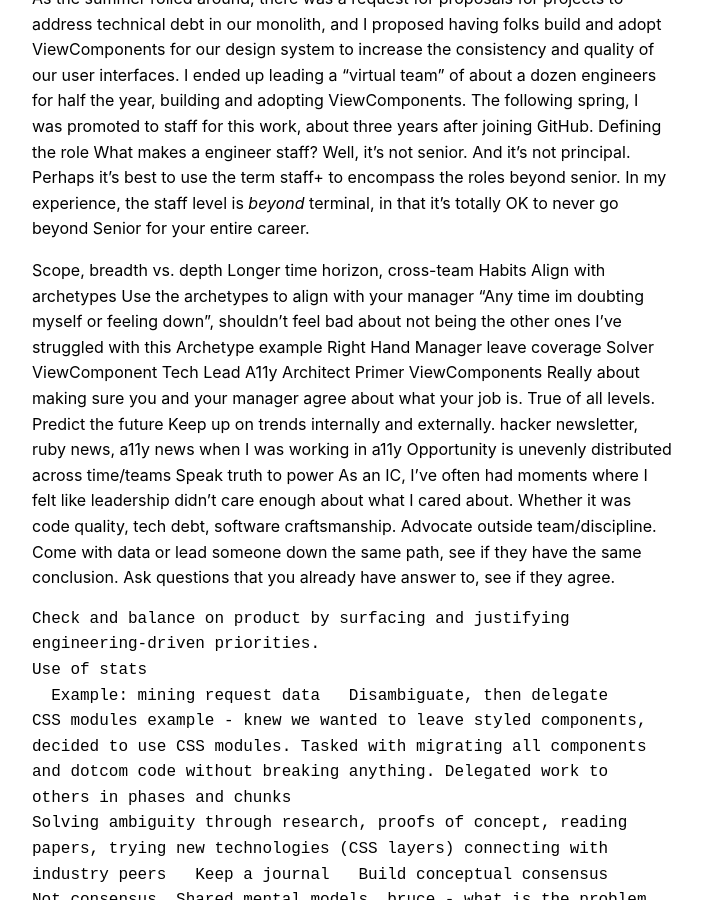
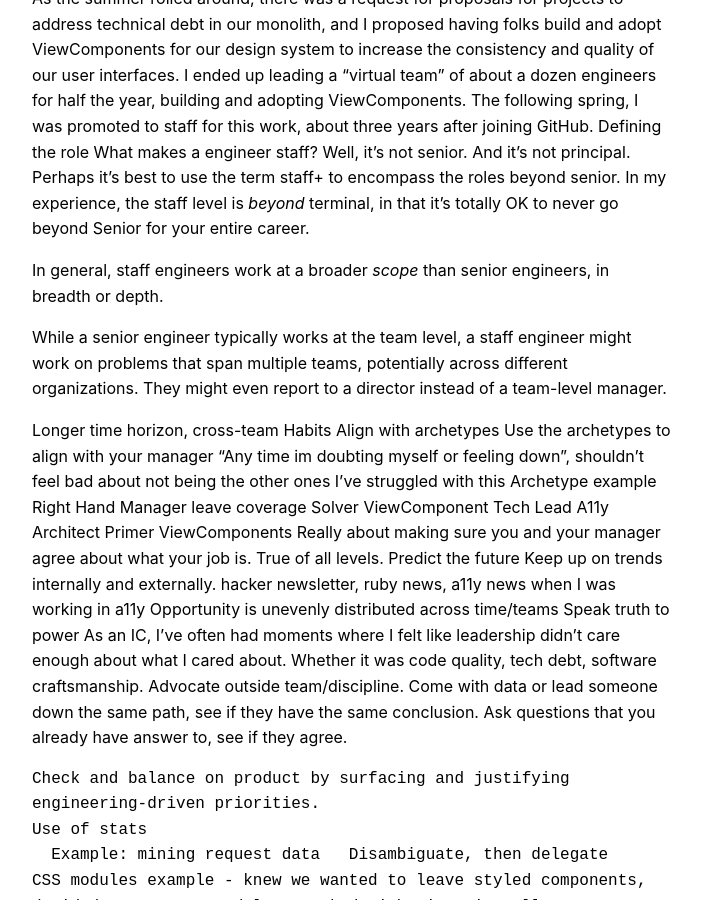
Before and after one commit to joelhawksley/identity, a Jekyll site: the page built from _posts/2026-01-07-7-habits-of-a-thriving-staff-engineer.md, in a window 1280 px wide and 900 px high, scrolled down 1708 px. Shown: the whole window, without its empty margins (288-990 px from the left). Built offline with Jekyll 4.4.1, drawn with Linux system fonts in a browser that asks for light colours.

Commit message:
more progress

```diff
--- a/_posts/2026-01-07-7-habits-of-a-thriving-staff-engineer.md
+++ b/_posts/2026-01-07-7-habits-of-a-thriving-staff-engineer.md
@@ -41,7 +41,12 @@
 Defining the role
   What makes a engineer staff? Well, it's not senior. And it's not principal. Perhaps it's best to use the term staff+ to encompass the roles beyond senior. In my experience, the staff level is _beyond_ terminal, in that it's totally OK to never go beyond Senior for your entire career.
 
-  Scope, breadth vs. depth
+  In general, staff engineers work at a broader _scope_ than senior engineers, in breadth or depth.
+
+  While a senior engineer typically works at the team level, a staff engineer might work on problems that span multiple teams, potentially across different organizations. They might even report to a director instead of a team-level manager.
+
+
+
   Longer time horizon, cross-team
 Habits
   Align with archetypes
```
